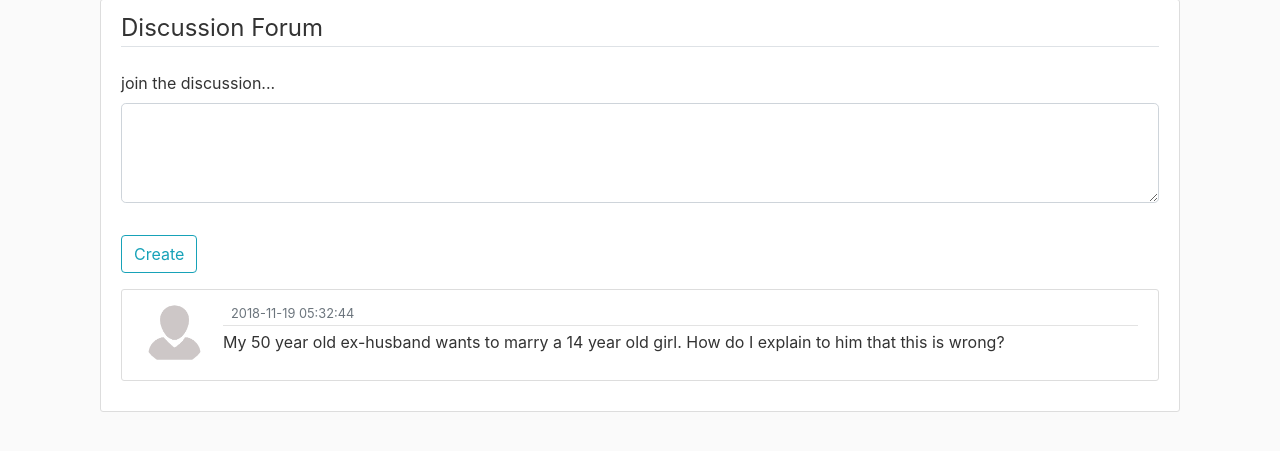
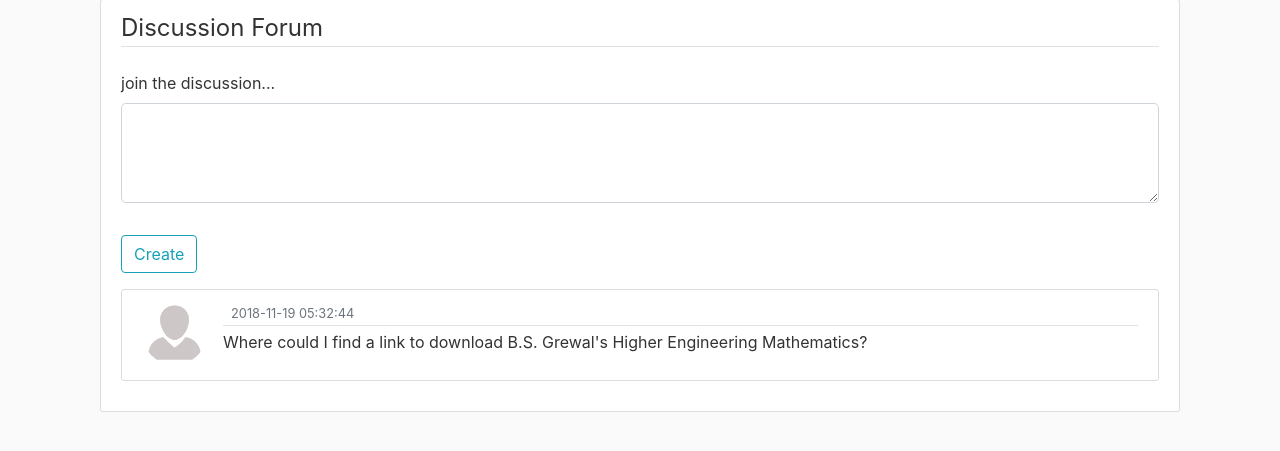
Before and after one commit to sri310/study_genie, a Flask app: page /discussions in a window 1280 px wide. Shown: the part 81-532 px from the top of the page. Run offline with Flask 2, Linux system fonts and the light colour scheme; some libraries are stand-ins or nearby versions.

Commit message:
Update discussion.html

```diff
--- a/appFolder/templates/discussion.html
+++ b/appFolder/templates/discussion.html
@@ -62,7 +62,7 @@
               <a class="mr-2" href="#">{{current_user.username}}</a>
               <small class="text-muted">2018-11-19 05:32:44</small>
             </div>
-            <p class="article-content">My 50 year old ex-husband wants to marry a 14 year old girl. How do I explain to him that this is wrong?</p>
+            <p class="article-content">Where could I find a link to download B.S. Grewal's Higher Engineering Mathematics?</p>
           </div>
         </article>
             </div>
```
